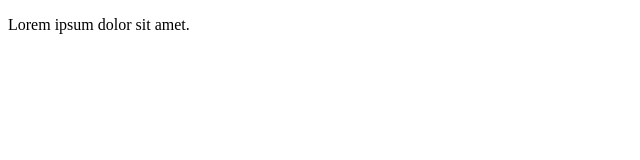
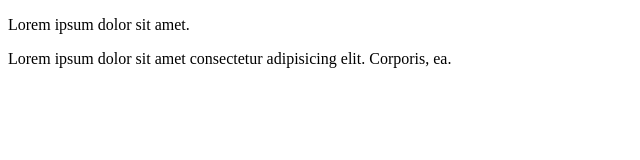
Before and after one commit to ankan-samanta/apnaclg-demo, a plain HTML site: page index.html in a window 1280 px wide. Shown: the whole page, without its empty margins (0-640 px from the left). Drawn offline with Linux system fonts and the light colour scheme.

Commit message:
add feature

```diff
--- a/index.html
+++ b/index.html
@@ -7,5 +7,6 @@
 </head>
 <body>
     <p>Lorem ipsum dolor sit amet.</p>
+    <p>Lorem ipsum dolor sit amet consectetur adipisicing elit. Corporis, ea.</p>
 </body>
 </html>
```
